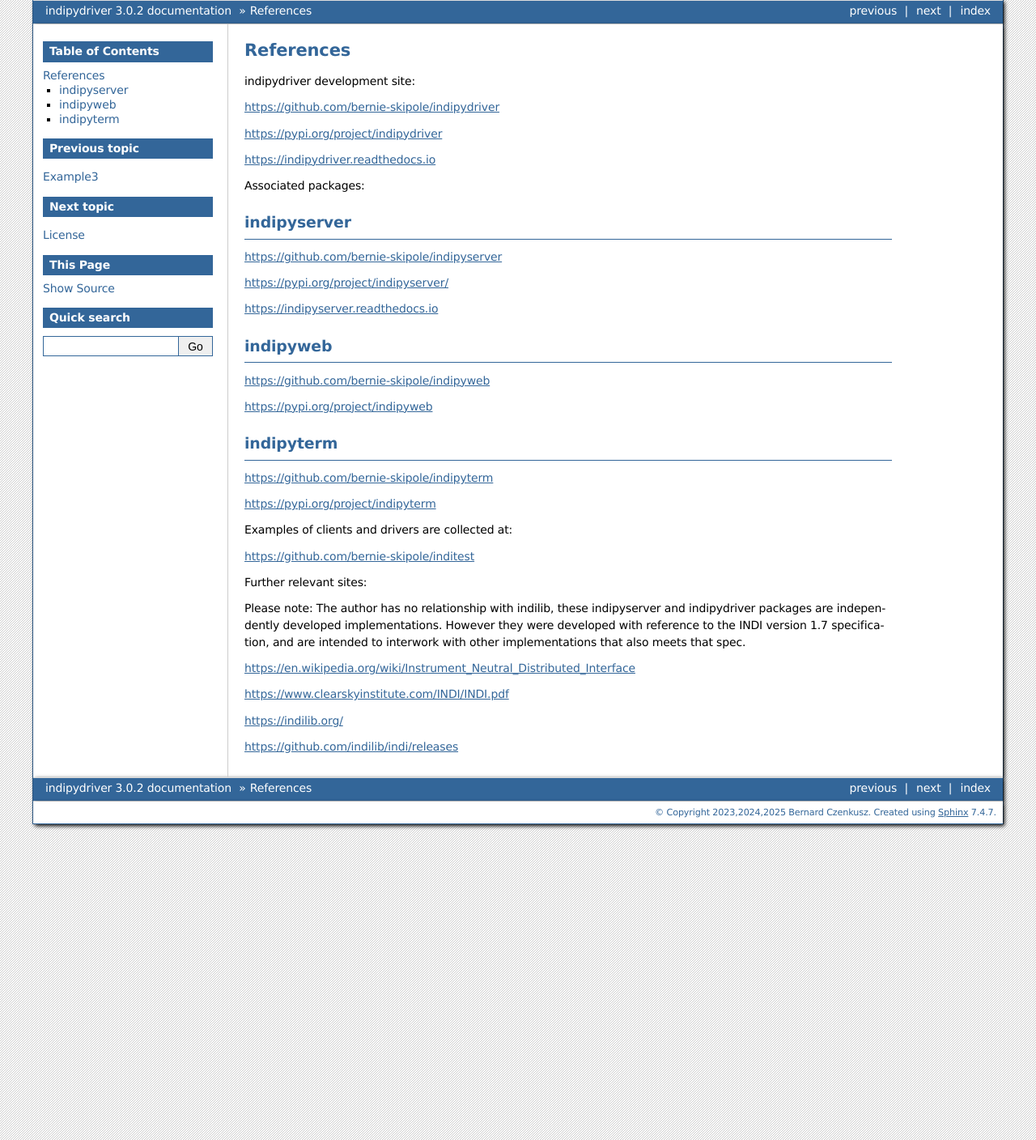
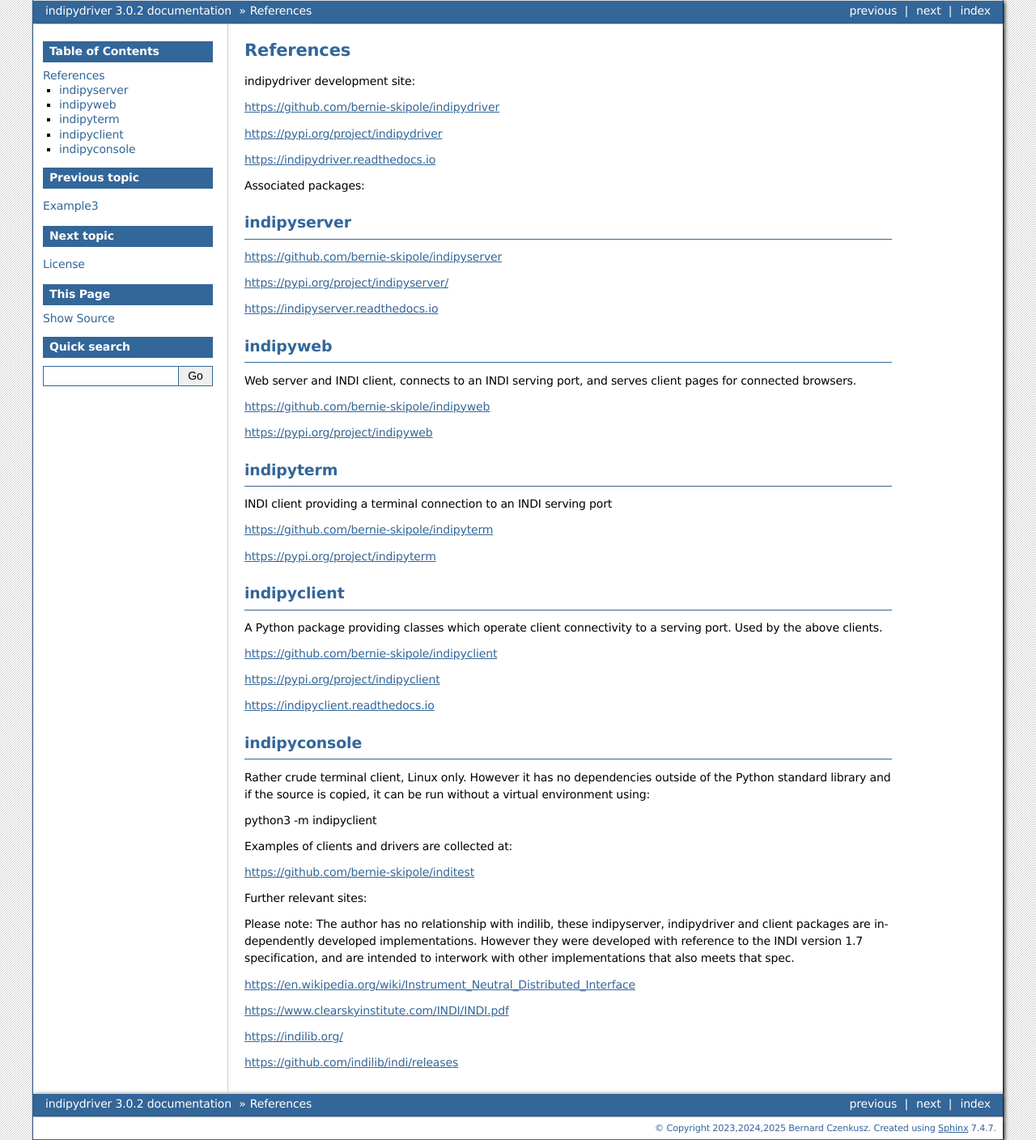
Before and after one commit to bernie-skipole/indipydriver, a Sphinx documentation site: the page built from docs/source/usage/references.rst, in a window 1280 px wide. Shown: the whole page at 81% size. Built offline with Sphinx 7.4.7, drawn with Linux system fonts in a browser that asks for light colours.

Commit message:
doc references page include indipyclient and indipyconsole

```diff
--- a/docs/source/usage/references.rst
+++ b/docs/source/usage/references.rst
@@ -27,6 +27,8 @@
 indipyweb
 ^^^^^^^^^
 
+Web server and INDI client, connects to an INDI serving port, and serves client pages for connected browsers.
+
 https://github.com/bernie-skipole/indipyweb
 
 https://pypi.org/project/indipyweb
@@ -35,9 +37,32 @@
 indipyterm
 ^^^^^^^^^^
 
+INDI client providing a terminal connection to an INDI serving port
+
 https://github.com/bernie-skipole/indipyterm
 
 https://pypi.org/project/indipyterm
+
+
+indipyclient
+^^^^^^^^^^^^
+
+A Python package providing classes which operate client connectivity to a serving port. Used by the above clients.
+
+https://github.com/bernie-skipole/indipyclient
+
+https://pypi.org/project/indipyclient
+
+https://indipyclient.readthedocs.io
+
+
+indipyconsole
+^^^^^^^^^^^^^
+
+Rather crude terminal client, Linux only. However it has no dependencies outside of the Python standard library and if the source is copied, it can be run without a virtual environment using:
+
+python3 -m indipyclient
+
 
 Examples of clients and drivers are collected at:
 
@@ -45,7 +70,7 @@
 
 Further relevant sites:
 
-Please note: The author has no relationship with indilib, these indipyserver and indipydriver packages are independently developed implementations. However they were developed with reference to the INDI version 1.7 specification, and are intended to interwork with other implementations that also meets that spec.
+Please note: The author has no relationship with indilib, these indipyserver, indipydriver and client packages are independently developed implementations. However they were developed with reference to the INDI version 1.7 specification, and are intended to interwork with other implementations that also meets that spec.
 
 https://en.wikipedia.org/wiki/Instrument_Neutral_Distributed_Interface
 
```
